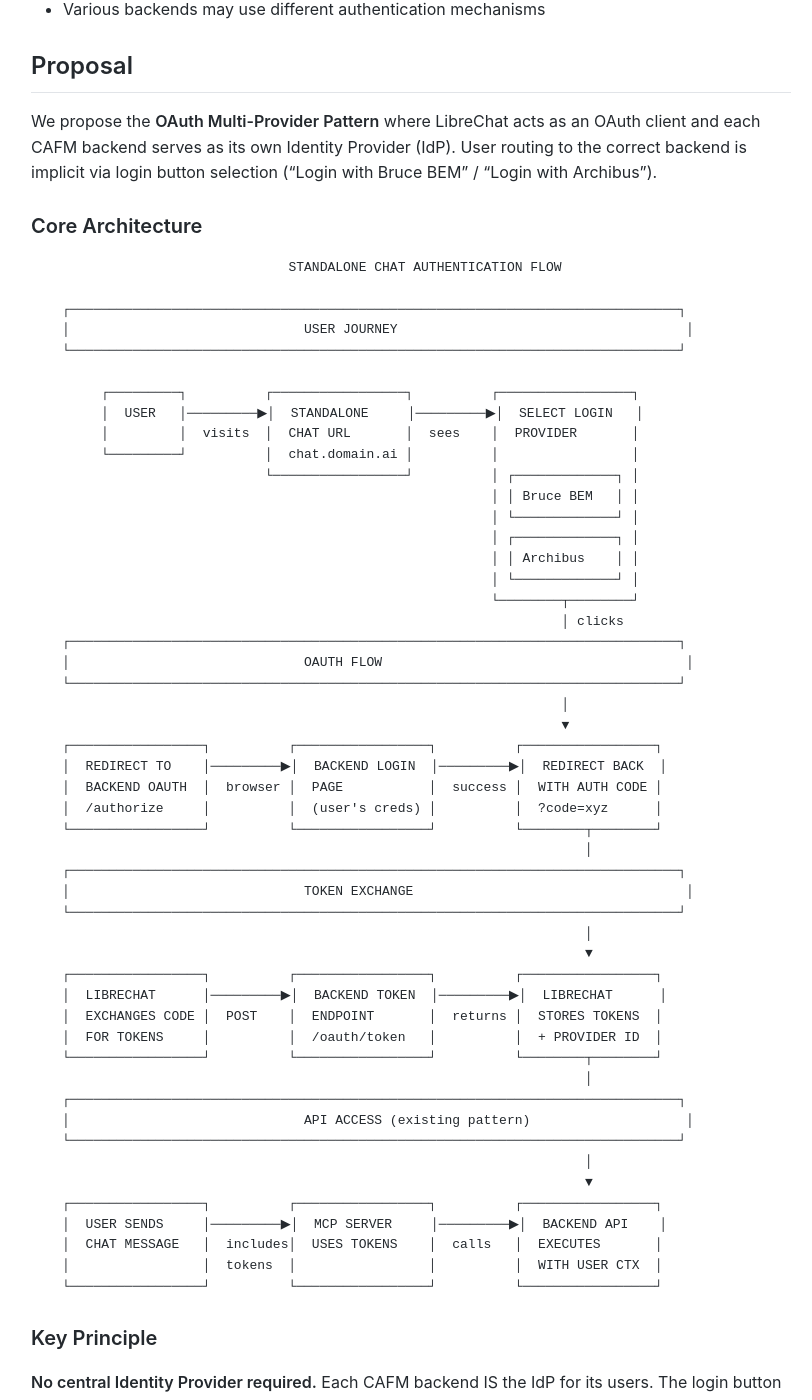
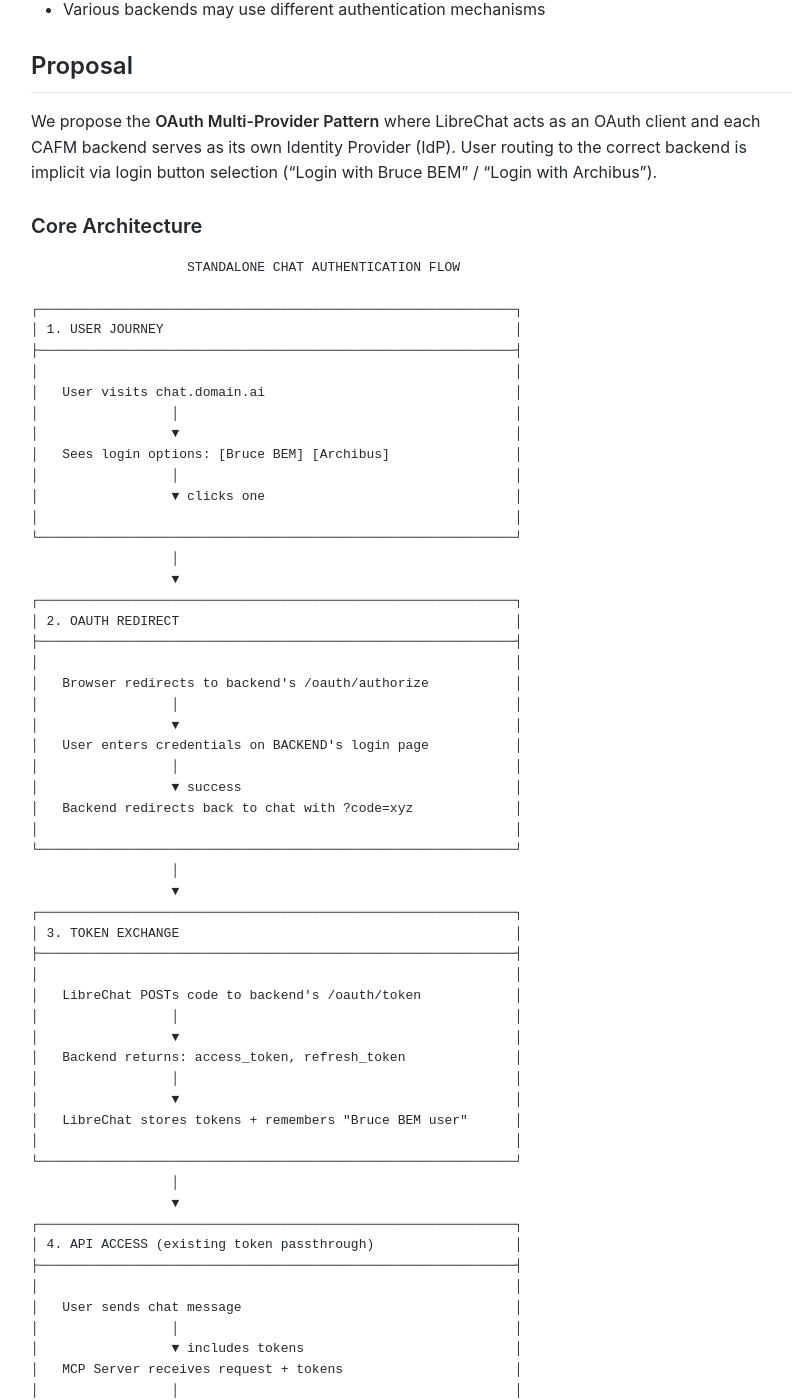
Before and after one commit to MariusWilsch/public-wilsch-ai-pages, a Jekyll site: the page built from project/archibus-fm-assistant/standalone-auth-architecture.md, in a window 1280 px wide and 1400 px high, scrolled down 783 px. Shown: the whole window, without its empty margins (229-1041 px from the left). Built offline with Jekyll 4.4.1, drawn with Linux system fonts in a browser that asks for light colours; our own code applies the rules of GitHub Pages for plain Markdown files; some of the changed text lies outside the part shown.

Commit message:
Sync from hippocampus 2025-12-16

````diff
--- a/project/archibus-fm-assistant/standalone-auth-architecture.md
+++ b/project/archibus-fm-assistant/standalone-auth-architecture.md
@@ -24,56 +24,65 @@ We propose the **OAuth Multi-Provider Pattern** where LibreChat acts as an OAuth
 ### Core Architecture
 
 ```
-                                 STANDALONE CHAT AUTHENTICATION FLOW
+                    STANDALONE CHAT AUTHENTICATION FLOW
 
-    ┌──────────────────────────────────────────────────────────────────────────────┐
-    │                              USER JOURNEY                                     │
-    └──────────────────────────────────────────────────────────────────────────────┘
-
-         ┌─────────┐          ┌─────────────────┐          ┌─────────────────┐
-         │  USER   │─────────▶│  STANDALONE     │─────────▶│  SELECT LOGIN   │
-         │         │  visits  │  CHAT URL       │  sees    │  PROVIDER       │
-         └─────────┘          │  chat.domain.ai │          │                 │
-                              └─────────────────┘          │ ┌─────────────┐ │
-                                                           │ │ Bruce BEM   │ │
-                                                           │ └─────────────┘ │
-                                                           │ ┌─────────────┐ │
-                                                           │ │ Archibus    │ │
-                                                           │ └─────────────┘ │
-                                                           └────────┬────────┘
-                                                                    │ clicks
-    ┌──────────────────────────────────────────────────────────────────────────────┐
-    │                              OAUTH FLOW                                       │
-    └──────────────────────────────────────────────────────────────────────────────┘
-                                                                    │
-                                                                    ▼
-    ┌─────────────────┐          ┌─────────────────┐          ┌─────────────────┐
-    │  REDIRECT TO    │─────────▶│  BACKEND LOGIN  │─────────▶│  REDIRECT BACK  │
-    │  BACKEND OAUTH  │  browser │  PAGE           │  success │  WITH AUTH CODE │
-    │  /authorize     │          │  (user's creds) │          │  ?code=xyz      │
-    └─────────────────┘          └─────────────────┘          └────────┬────────┘
-                                                                       │
-    ┌──────────────────────────────────────────────────────────────────────────────┐
-    │                              TOKEN EXCHANGE                                   │
-    └──────────────────────────────────────────────────────────────────────────────┘
-                                                                       │
-                                                                       ▼
-    ┌─────────────────┐          ┌─────────────────┐          ┌─────────────────┐
-    │  LIBRECHAT      │─────────▶│  BACKEND TOKEN  │─────────▶│  LIBRECHAT      │
-    │  EXCHANGES CODE │  POST    │  ENDPOINT       │  returns │  STORES TOKENS  │
-    │  FOR TOKENS     │          │  /oauth/token   │          │  + PROVIDER ID  │
-    └─────────────────┘          └─────────────────┘          └────────┬────────┘
-                                                                       │
-    ┌──────────────────────────────────────────────────────────────────────────────┐
-    │                              API ACCESS (existing pattern)                    │
-    └──────────────────────────────────────────────────────────────────────────────┘
-                                                                       │
-                                                                       ▼
-    ┌─────────────────┐          ┌─────────────────┐          ┌─────────────────┐
-    │  USER SENDS     │─────────▶│  MCP SERVER     │─────────▶│  BACKEND API    │
-    │  CHAT MESSAGE   │  includes│  USES TOKENS    │  calls   │  EXECUTES       │
-    │                 │  tokens  │                 │          │  WITH USER CTX  │
-    └─────────────────┘          └─────────────────┘          └─────────────────┘
+┌─────────────────────────────────────────────────────────────┐
+│ 1. USER JOURNEY                                             │
+├─────────────────────────────────────────────────────────────┤
+│                                                             │
+│   User visits chat.domain.ai                                │
+│                 │                                           │
+│                 ▼                                           │
+│   Sees login options: [Bruce BEM] [Archibus]                │
+│                 │                                           │
+│                 ▼ clicks one                                │
+│                                                             │
+└─────────────────────────────────────────────────────────────┘
+                  │
+                  ▼
+┌─────────────────────────────────────────────────────────────┐
+│ 2. OAUTH REDIRECT                                           │
+├─────────────────────────────────────────────────────────────┤
+│                                                             │
+│   Browser redirects to backend's /oauth/authorize           │
+│                 │                                           │
+│                 ▼                                           │
+│   User enters credentials on BACKEND's login page           │
+│                 │                                           │
+│                 ▼ success                                   │
+│   Backend redirects back to chat with ?code=xyz             │
+│                                                             │
+└─────────────────────────────────────────────────────────────┘
+                  │
+                  ▼
+┌─────────────────────────────────────────────────────────────┐
+│ 3. TOKEN EXCHANGE                                           │
+├─────────────────────────────────────────────────────────────┤
+│                                                             │
+│   LibreChat POSTs code to backend's /oauth/token            │
+│                 │                                           │
+│                 ▼                                           │
+│   Backend returns: access_token, refresh_token              │
+│                 │                                           │
+│                 ▼                                           │
+│   LibreChat stores tokens + remembers "Bruce BEM user"      │
+│                                                             │
+└─────────────────────────────────────────────────────────────┘
+                  │
+                  ▼
+┌─────────────────────────────────────────────────────────────┐
+│ 4. API ACCESS (existing token passthrough)                  │
+├─────────────────────────────────────────────────────────────┤
+│                                                             │
+│   User sends chat message                                   │
+│                 │                                           │
+│                 ▼ includes tokens                           │
+│   MCP Server receives request + tokens                      │
+│                 │                                           │
+│                 ▼ calls API                                 │
+│   Backend API executes with user context                    │
+│                                                             │
+└─────────────────────────────────────────────────────────────┘
 ```
 
 ### Key Principle
````
